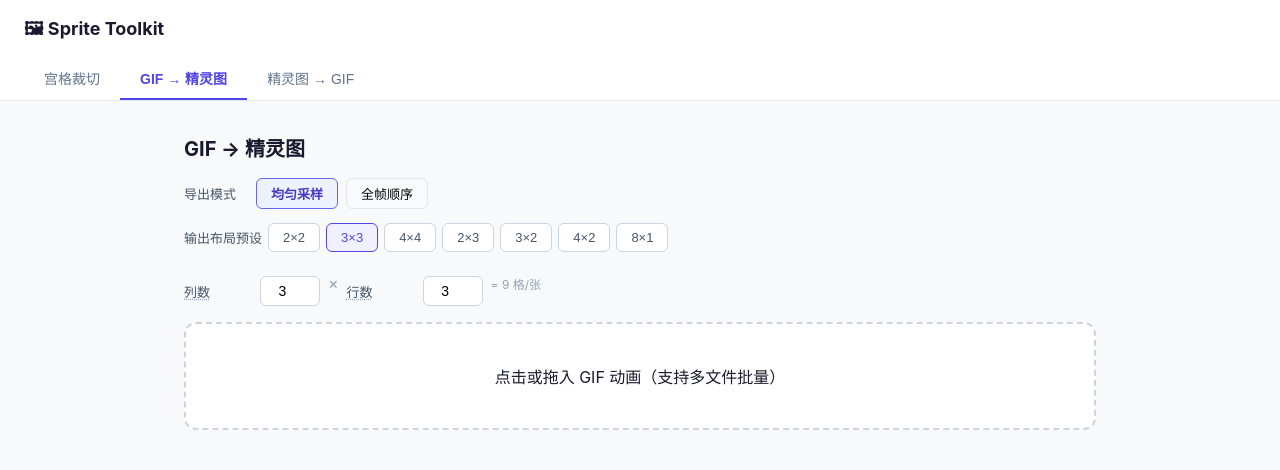
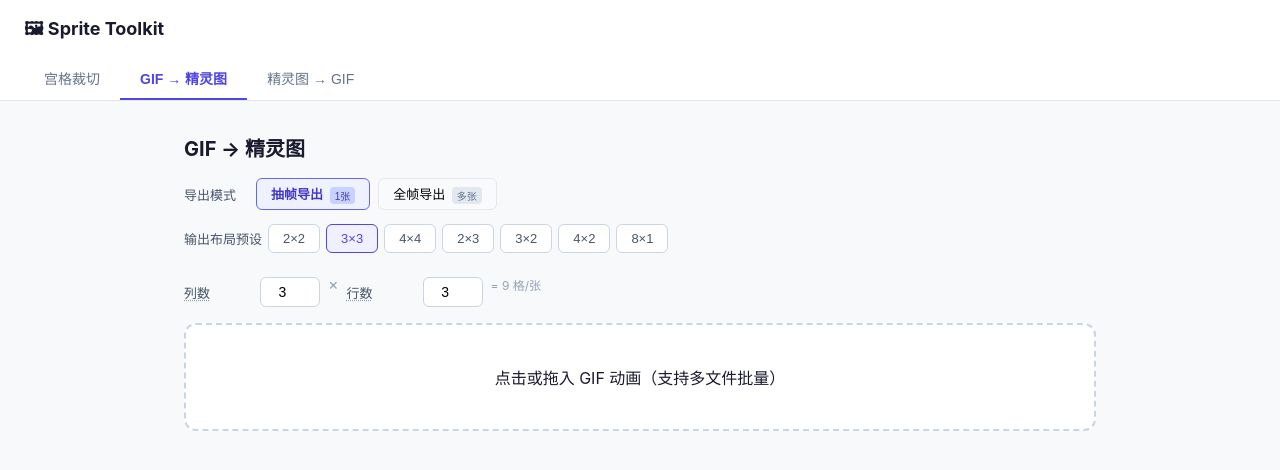
Before and after one commit to taiaili-tech/sprite-toolkit, a Vue app in the folder sprite-toolkit/: page / in a window 1280 px wide. Both pictures are taken after a click on the button "GIF → 精灵图". Shown: the top 470 px of the page. Built offline with nearby package versions, Linux system fonts and the light colour scheme.

Commit message:
GifToSprite: rename mode buttons, add descriptive tooltips
Co-authored-by: Cursor <cursoragent@cursor.com>

```diff
--- a/sprite-toolkit/src/components/GifToSprite.vue
+++ b/sprite-toolkit/src/components/GifToSprite.vue
@@ -10,14 +10,14 @@
         class="mode-btn"
         :class="{ active: mode === 'sample' }"
         @click="mode = 'sample'"
-        title="从全部帧中均匀采样，始终输出1张精灵图"
-      >均匀采样</button>
+        title="从 GIF 全部帧中均匀抽取，只输出 1 张精灵图&#10;适合：做封面缩略图、快速预览动画内容"
+      >抽帧导出 <span class="mode-tag">1张</span></button>
       <button
         class="mode-btn"
         :class="{ active: mode === 'full' }"
         @click="mode = 'full'"
-        title="保留全部帧，按布局顺序排入精灵图（帧数多时会生成多张）"
-      >全帧顺序</button>
+        title="保留 GIF 的全部帧，按顺序铺入精灵图&#10;帧数多时自动生成多张，适合还原动画或游戏素材"
+      >全帧导出 <span class="mode-tag">多张</span></button>
       <span v-if="currentDecoded && mode === 'sample'" style="font-size:12px;color:#6366f1;font-weight:600;">
         → {{ totalFrames }} 帧 ÷ {{ cellCount }} 格 ≈ 每 <strong>{{ sampleInterval }}</strong> 帧取 1 帧，输出 1 张
       </span>
@@ -418,6 +418,18 @@ async function doExport() {
   transition: all .15s;
 }
 .mode-btn.active { border-color: #6366f1; background: #eef2ff; color: #4338ca; font-weight: 600; }
+.mode-tag {
+  display: inline-block;
+  font-size: 10px;
+  padding: 1px 5px;
+  border-radius: 4px;
+  background: #e2e8f0;
+  color: #64748b;
+  margin-left: 3px;
+  font-weight: 400;
+  vertical-align: middle;
+}
+.mode-btn.active .mode-tag { background: #c7d2fe; color: #4338ca; }
 .page-btn {
   padding: 2px 8px;
   border-radius: 4px;
```
Also changed, not shown: 8 other files (tests, documents, lock files or other folders).
